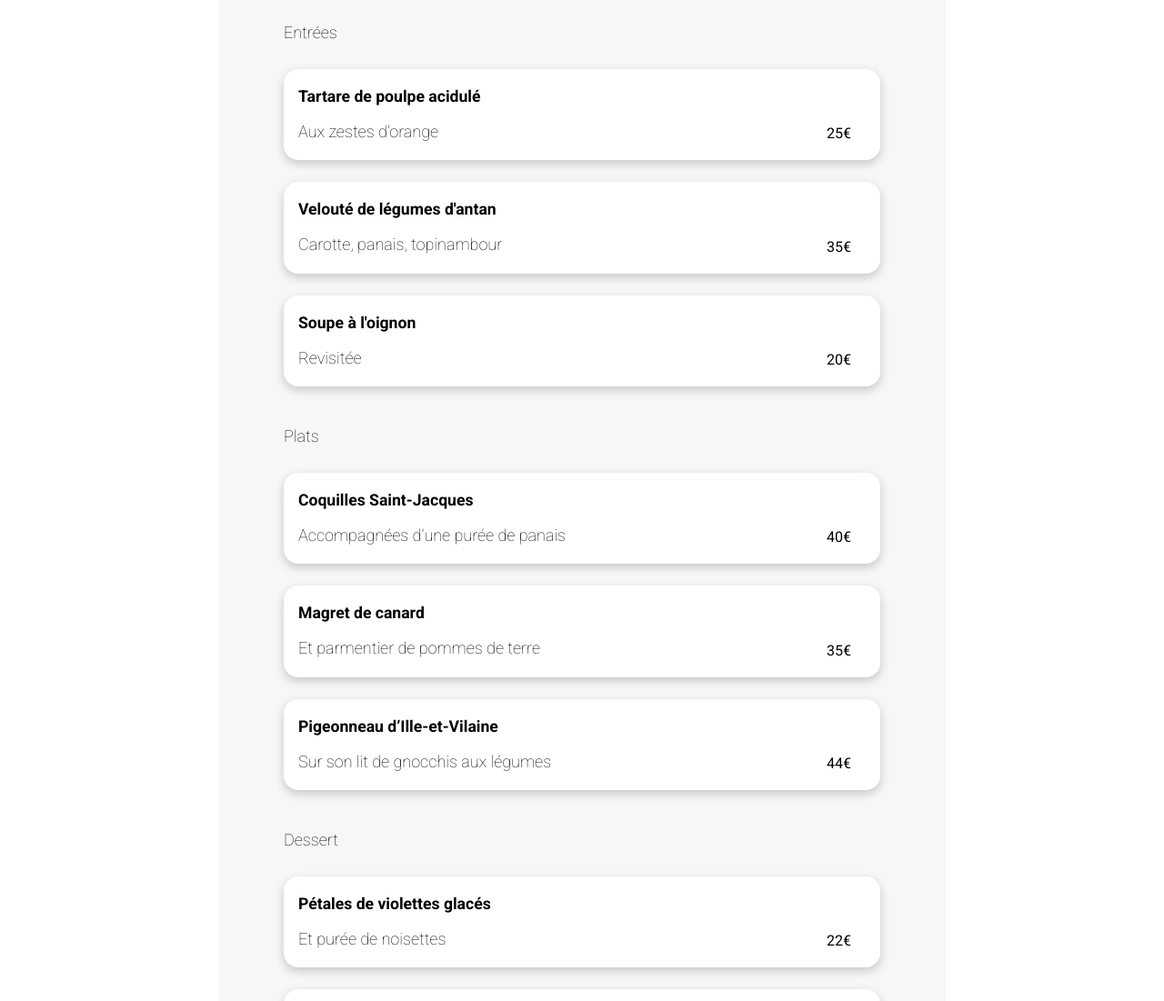
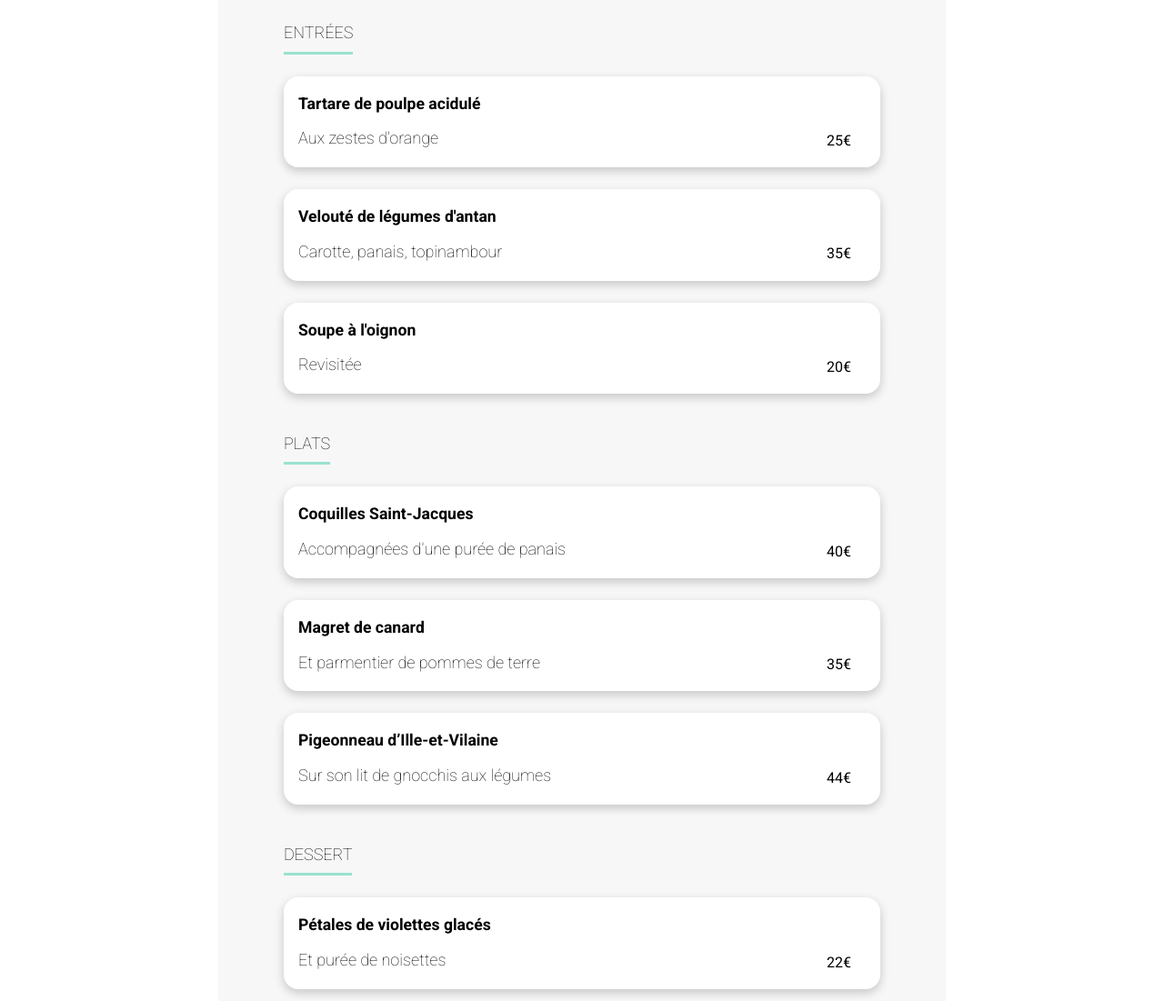
Before and after one commit to aymericpayen/P3, a website: page a-la-francaise.html in a window 1280 px wide. Shown: the part 640-1741 px from the top of the page at 91% size. Drawn offline with Linux system fonts and the light colour scheme; a web font is replaced by a local one.

Commit message:
Green underline below courses in menus"

```diff
--- a/a-la-francaise.html
+++ b/a-la-francaise.html
@@ -39,7 +39,7 @@
           </section>
           <section class="submenus">
             <ul class="submenu">
-              <li><p>Entrées</p></li>
+              <p>Entrées</p>
               <li class="menuItem delay--1">
                 <h4>Tartare de poulpe acidulé</h4>
                 <p>Aux zestes d'orange</p>
@@ -60,7 +60,7 @@
               </li>
             </ul>
             <ul class="submenu">
-              <li><p>Plats</p></li>
+              <p>Plats</p>
               <li class="menuItem delay--4">
                 <h4>Coquilles Saint-Jacques</h4>
                 <p>Accompagnées d'une purée de panais</p>
@@ -81,7 +81,7 @@
               </li>
             </ul>
             <ul class="submenu">
-              <li><p>Dessert</p></li>
+              <p>Dessert</p>
               <li class="menuItem delay--7">
                 <h4>Pétales de violettes glacés</h4>
                 <p>Et purée de noisettes</p>
--- a/sass/pages/_index.scss
+++ b/sass/pages/_index.scss
@@ -53,7 +53,7 @@ main {
 }
 
 .features {
-  padding: 10rem;
+  padding: 3rem;
   background-color: $colour-white;
 
   > h2 {
```
Also changed, not shown: la-note-enchantee.html (+3 -3 lines), la-palette-du-gout.html (+3 -3 lines), le-delice-des-sens.html (+3 -3 lines), public/css/style.css.
